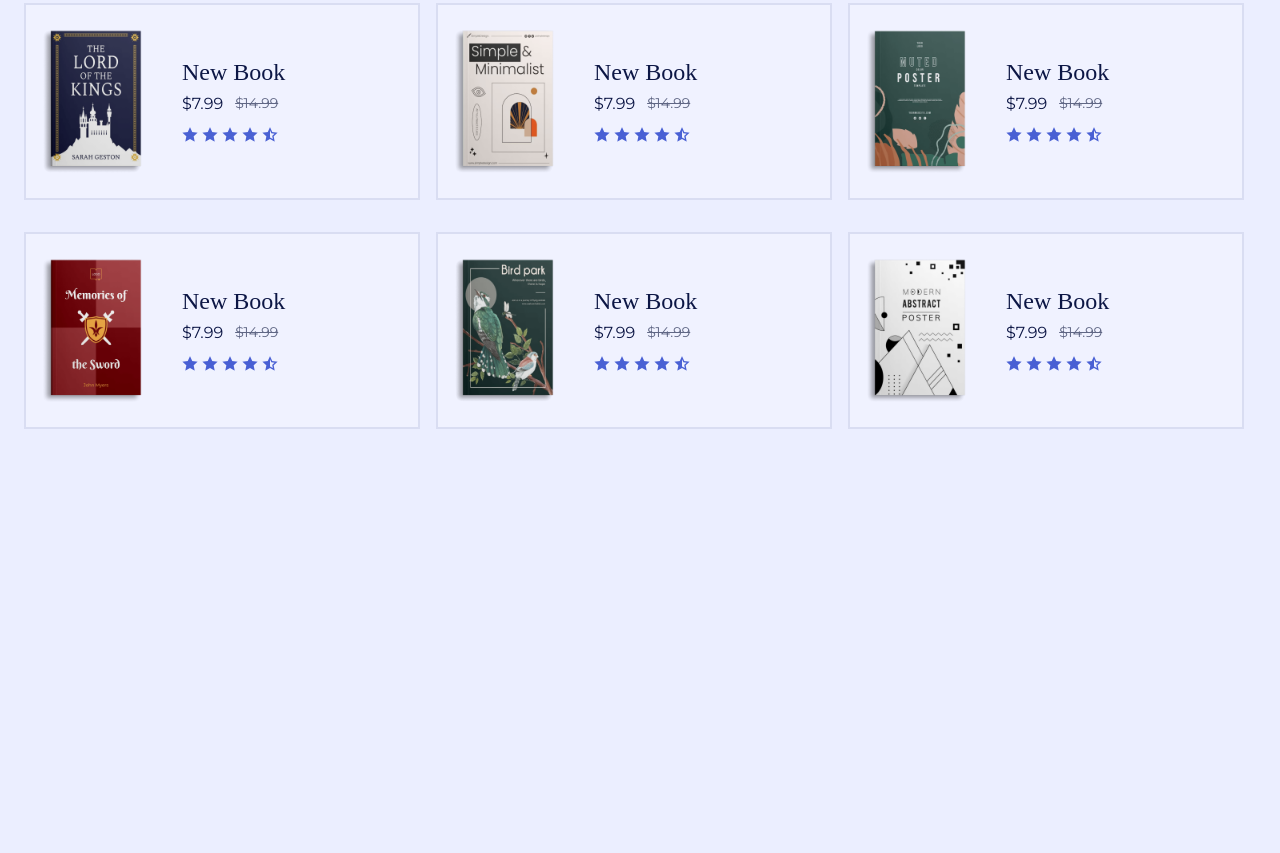
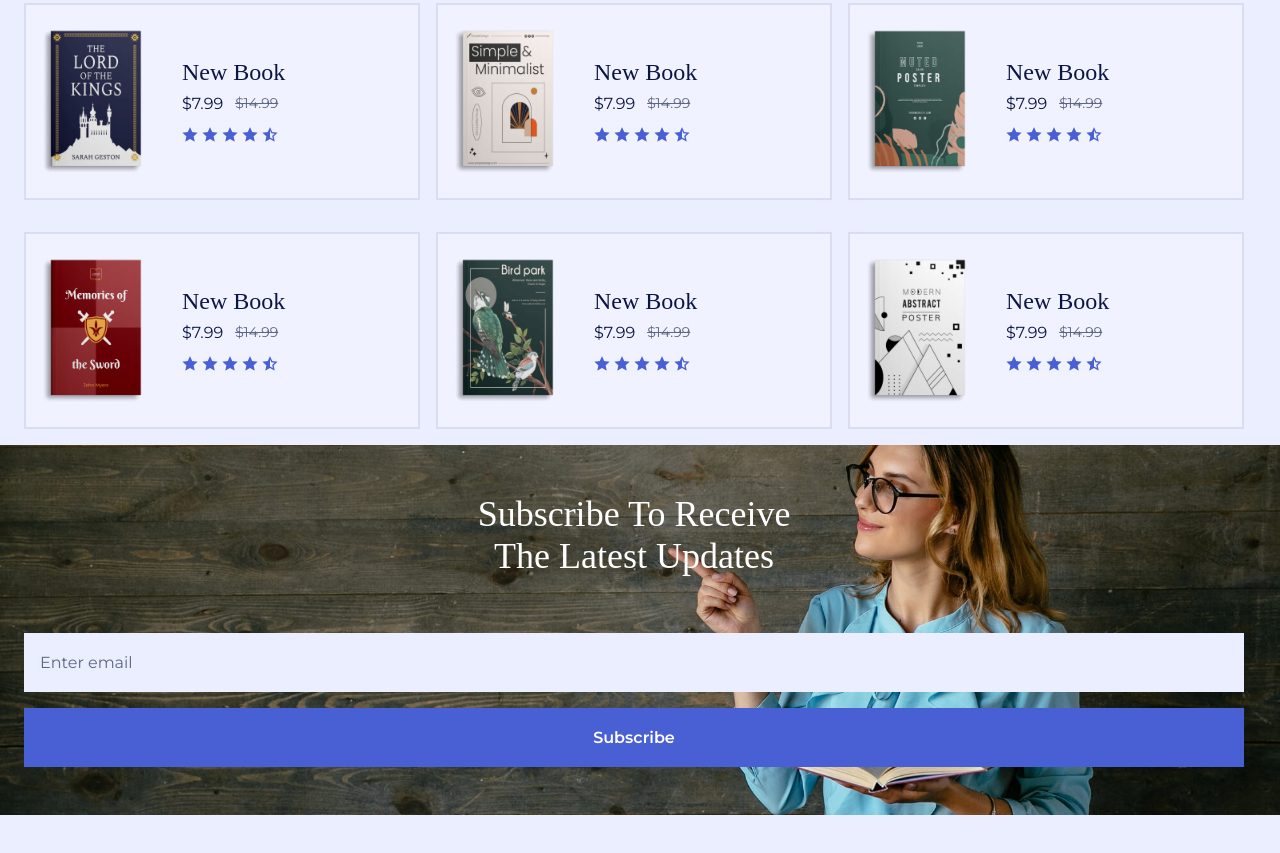
Before and after one commit to ydv-prdp/bookwebsite, a plain HTML site: page index.html in a window 1280 px wide. Shown: the part 2599-3452 px from the top of the page. Before the commit the page ends 3236 px from the top, so only its background shows below. Drawn offline with nearby package versions, Linux system fonts and the light colour scheme; a web font is replaced by a local one.

Commit message:
added join section css

```diff
--- a/assets/css/styles.css
+++ b/assets/css/styles.css
@@ -599,6 +599,50 @@ img {
 }
 
 /*=============== JOIN ===============*/
+.join{
+  position: relative;
+  padding-block: 3rem;
+}
+
+.join__bg{
+  position: absolute;
+  top: 0;
+  left: 0;
+  width: 100%;
+  height: 100%;
+  object-fit: cover;
+  object-position: center;
+}
+
+.join__data{
+  position: relative;
+}
+
+.join__title{
+  color: var(--white-color);
+}
+
+.join__form{
+  display: grid;
+  row-gap: 1rem;
+}
+
+.join__input{
+  padding: 1.25rem 1rem;
+  background-color: var(--body-color);
+  color: var(--title-color);
+  transition: background-color 0.4s;
+}
+
+.join__input::placeholder{
+  color: var(--text-color);
+}
+
+.join__button{
+  padding-block: 1.25rem;
+  cursor: pointer;
+}
+
 
 
 /*=============== TESTIMONIAL ===============*/
--- a/index.html
+++ b/index.html
@@ -1113,7 +1113,20 @@
 
          <!--==================== JOIN ====================-->
          <section class="join section">
+            <div class="join__container">
+               <img src="img/join-bg.jpg" alt="image" class="join__bg">
+               <div class="join__data container grid">
+                  <h2 class="join__title section__title">
+                     Subscribe To Receive <br>
+                     The Latest Updates
+                  </h2>
 
+                  <form action="" class="join__form">
+                     <input type="email" placeholder="Enter email" class="join__input">
+                     <button type="submit" class="join__button button">Subscribe</button>
+                  </form>
+               </div>
+            </div>
          </section>
 
          <!--==================== TESTIMONIAL ====================-->
```
